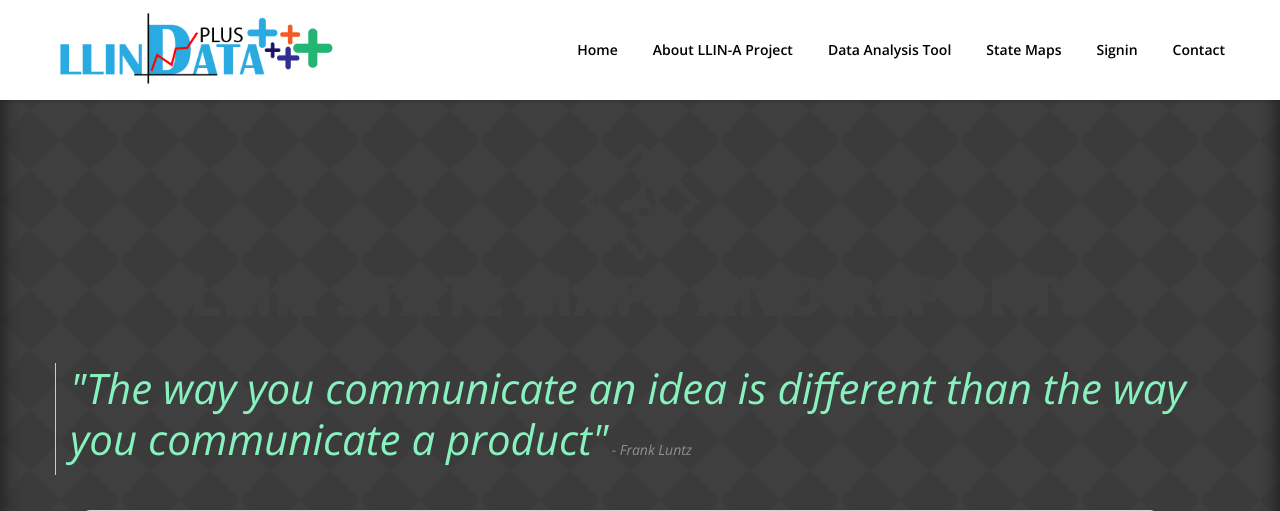
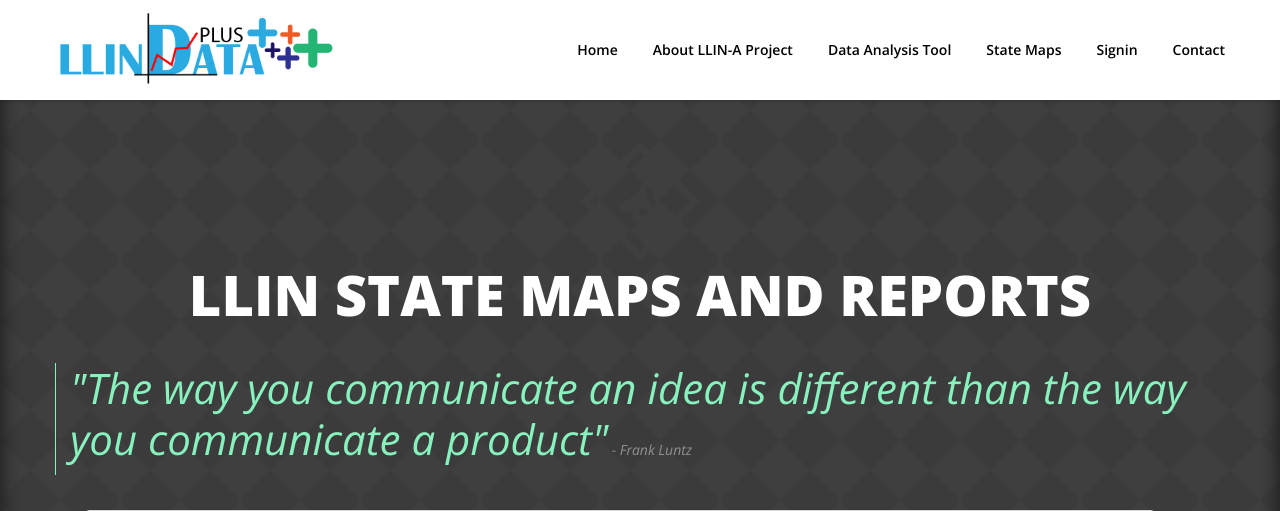
Before and after one commit to hakimkal/llin, a Django app: a page that uses templates/states/lists.html in a window 1280 px wide. Shown: the top 511 px of the page. Run offline with Django 3.2, Linux system fonts and the light colour scheme; data that the repository does not hold is empty; parts of the project's set-up code (start-up, migrations or seed data) failed here and were passed over; some libraries are stand-ins or nearby versions.

Commit message:
changed text color to white in statelist

```diff
--- a/templates/states/lists.html
+++ b/templates/states/lists.html
@@ -14,7 +14,7 @@
 
 </div><!--end icon -->
 
-<h2 class="section-title">LLIN State Maps and Reports</h2>
+<h2 class="section-title" style="color:#fff;">LLIN State Maps and Reports</h2>
 
 <h3 class="section-quote">"The way you communicate an idea is different than the way you communicate a product"<span> - Frank Luntz</span></h3>
 
```
